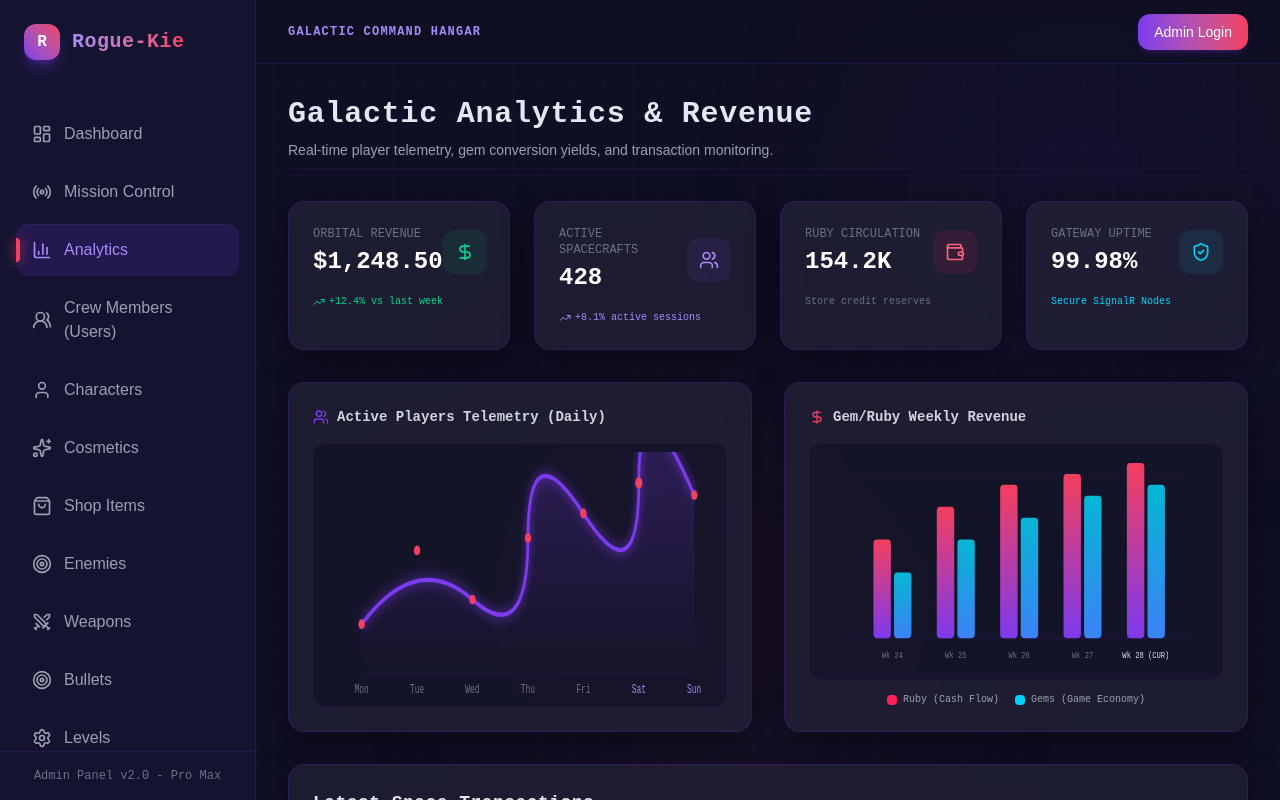
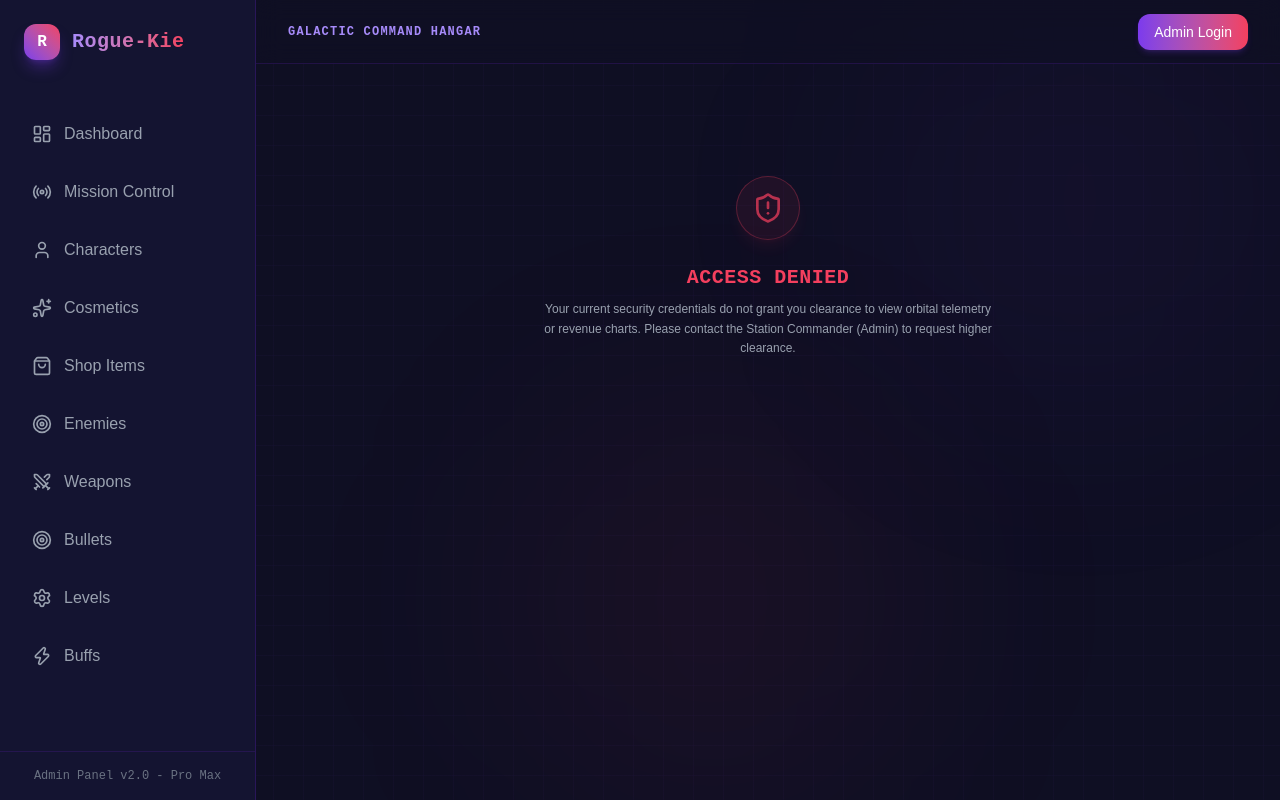
Before and after one commit to LGS280/Rougue-Kie.Admin, a React (Vite) app: page /analytics in a window 1280 px wide. Built offline with nearby package versions, Linux system fonts and the light colour scheme.

Commit message:
security: Add client-side role guards to UserManager and Analytics, and hide sidebar menu options for non-privileged users

```diff
--- a/src/layout/AdminLayout.tsx
+++ b/src/layout/AdminLayout.tsx
@@ -9,8 +9,10 @@ const AdminLayout = () => {
   const menuItems = [
     { name: 'Dashboard', icon: <LayoutDashboard size={20} />, path: '/' },
     { name: 'Mission Control', icon: <Radio size={20} />, path: '/mission-control' },
-    { name: 'Analytics', icon: <BarChart3 size={20} />, path: '/analytics' },
-    { name: 'Crew Members (Users)', icon: <Users2 size={20} />, path: '/users' },
+    ...(role === 'Admin' || role === 'Developer' ? [
+      { name: 'Analytics', icon: <BarChart3 size={20} />, path: '/analytics' },
+      { name: 'Crew Members (Users)', icon: <Users2 size={20} />, path: '/users' }
+    ] : []),
     { name: 'Characters', icon: <User size={20} />, path: '/characters' },
     { name: 'Cosmetics', icon: <Sparkles size={20} />, path: '/cosmetics' },
     { name: 'Shop Items', icon: <ShoppingBag size={20} />, path: '/shop-items' },
--- a/src/pages/Analytics.tsx
+++ b/src/pages/Analytics.tsx
@@ -1,4 +1,5 @@
-import { TrendingUp, Users, DollarSign, Wallet, ShieldCheck } from 'lucide-react';
+import { TrendingUp, Users, DollarSign, Wallet, ShieldCheck, ShieldAlert } from 'lucide-react';
+import { useAuth } from '../context/AuthContext';
 
 const MOCK_TRANSACTIONS = [
   { id: 'TX-9021', user: 'Rookie-09', type: 'Stripe Purchase', amount: '$9.99', asset: '1,000 Ruby', time: '10 mins ago', status: 'SUCCESS' },
@@ -9,6 +10,25 @@ const MOCK_TRANSACTIONS = [
 ];
 
 const Analytics = () => {
+  const { isAuthenticated, role } = useAuth();
+  const isWritable = isAuthenticated && (role === 'Admin' || role === 'Developer');
+
+  if (!isWritable) {
+    return (
+      <div className="flex flex-col items-center justify-center py-20 animate-in fade-in duration-300 space-y-6">
+        <div className="w-16 h-16 rounded-full bg-[#F43F5E]/10 border border-[#F43F5E]/40 flex items-center justify-center text-[#F43F5E] shadow-lg shadow-[#F43F5E]/10 animate-pulse">
+          <ShieldAlert size={32} />
+        </div>
+        <div className="text-center space-y-2 max-w-md">
+          <h2 className="text-xl font-bold text-[#F43F5E] font-mono tracking-wide">ACCESS DENIED</h2>
+          <p className="text-xs text-gray-400 font-sans leading-relaxed">
+            Your current security credentials do not grant you clearance to view orbital telemetry or revenue charts. Please contact the Station Commander (Admin) to request higher clearance.
+          </p>
+        </div>
+      </div>
+    );
+  }
+
   // SVG Chart 1 Points: Active Players (Mon - Sun)
   // X: 50, 120, 190, 260, 330, 400, 470
   // Y: 150 (Mon: 120), (Tue: 90), (Wed: 130), (Thu: 60), (Fri: 40), (Sat: 20), (Sun: 30)
--- a/src/pages/UserManager.tsx
+++ b/src/pages/UserManager.tsx
@@ -38,8 +38,26 @@ const UserManager = () => {
   };
 
   useEffect(() => {
-    fetchUsersAndRoles();
-  }, []);
+    if (isWritable) {
+      fetchUsersAndRoles();
+    }
+  }, [isWritable]);
+
+  if (!isWritable) {
+    return (
+      <div className="flex flex-col items-center justify-center py-20 animate-in fade-in duration-300 space-y-6">
+        <div className="w-16 h-16 rounded-full bg-[#F43F5E]/10 border border-[#F43F5E]/40 flex items-center justify-center text-[#F43F5E] shadow-lg shadow-[#F43F5E]/10 animate-pulse">
+          <ShieldAlert size={32} />
+        </div>
+        <div className="text-center space-y-2 max-w-md">
+          <h2 className="text-xl font-bold text-[#F43F5E] font-mono tracking-wide">ACCESS DENIED</h2>
+          <p className="text-xs text-gray-400 font-sans leading-relaxed">
+            Your current security credentials do not grant you clearance to view or manage the space station crew directory. Please contact the Station Commander (Admin) to request higher clearance.
+          </p>
+        </div>
+      </div>
+    );
+  }
 
   const handleCreateUser = async (e: React.FormEvent) => {
     e.preventDefault();
```
